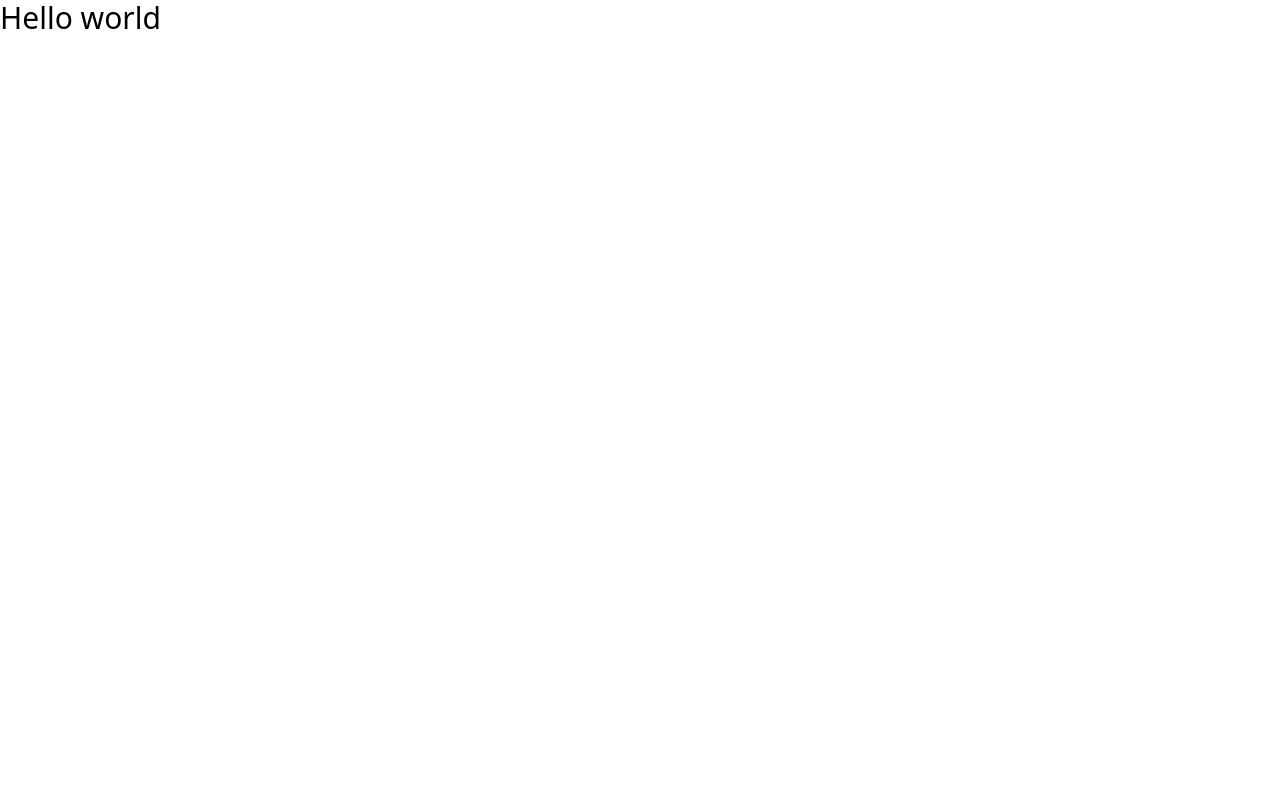
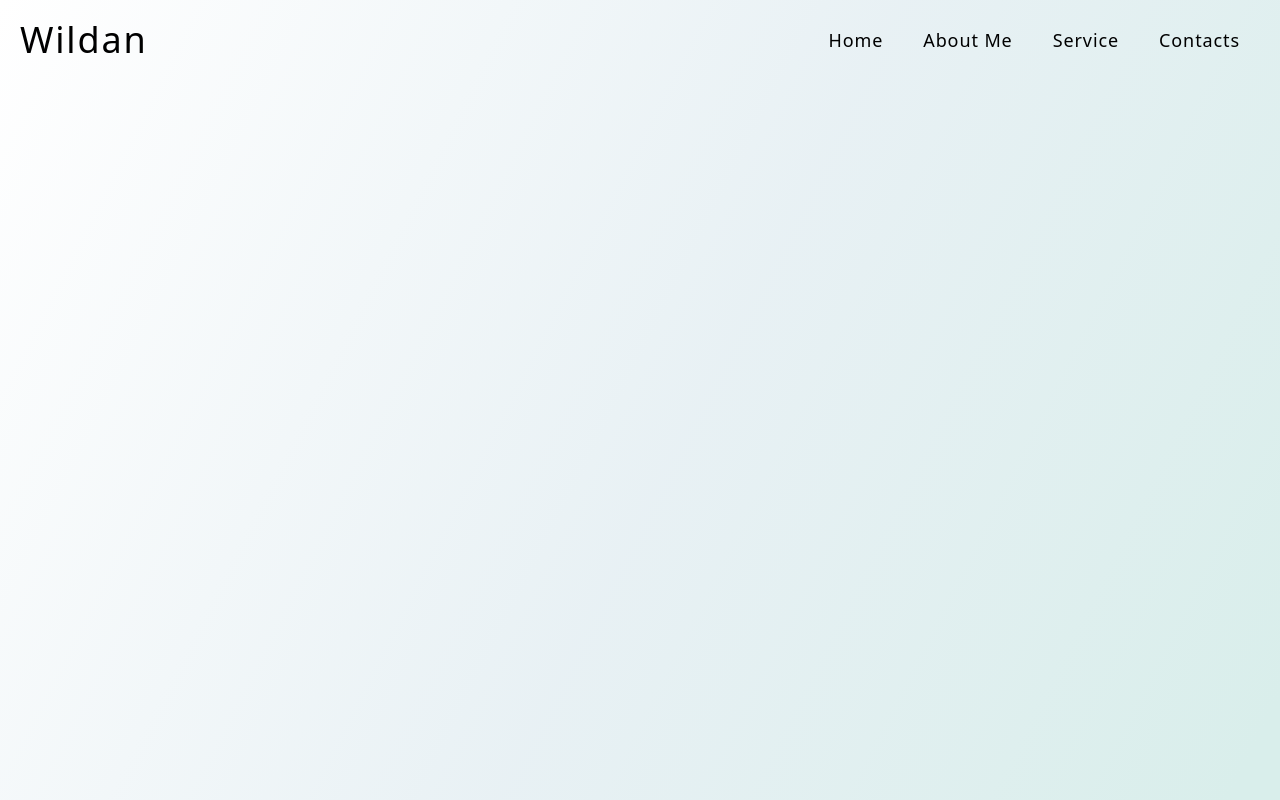
Before and after one commit to Wildanzr/personal-portofolio, a React (Vite) app: page / in a window 1280 px wide. Built offline with nearby package versions, Linux system fonts and the light colour scheme.

Commit message:
feat: navbar

```diff
--- a/src/App.jsx
+++ b/src/App.jsx
@@ -1,9 +1,13 @@
 import React from 'react'
+
+import Navbar from './components/Navbar'
+
+import './styles/Background.css'
 
 function App () {
   return (
-    <div className="flex">
-      <p className='text-3xl'>Hello world</p>
+    <div className="bglight mx-auto h-screen font-poppins">
+      <Navbar />
     </div>
   )
 }
--- /dev/null
+++ b/src/components/Navbar.jsx
@@ -0,0 +1,18 @@
+import React from 'react'
+
+const Navbar = () => {
+  return (
+    <div className="flex flex-row container py-5 px-5 justify-between">
+      <p className="text-4xl font-medium tracking-wider">Wildan</p>
+
+      <div className="flex items-center">
+        <p className='text-lg font-normal tracking-wider px-5'>Home</p>
+        <p className='text-lg font-normal tracking-wider px-5'>About Me</p>
+        <p className='text-lg font-normal tracking-wider px-5'>Service</p>
+        <p className='text-lg font-normal tracking-wider px-5'>Contacts</p>
+      </div>
+    </div>
+  )
+}
+
+export default Navbar
--- a/src/index.css
+++ b/src/index.css
@@ -1,3 +1,5 @@
 @tailwind base;
 @tailwind components;
 @tailwind utilities;
+
+@import url('https://fonts.googleapis.com/css2?family=Poppins:wght@100;200;300;400;500;600;700&display=swap');
--- /dev/null
+++ b/src/styles/Background.css
@@ -0,0 +1,7 @@
+.bglight {
+    background: linear-gradient(296.82deg, #D9EEEB 3.03%, rgba(208, 226, 233, 0.489125) 46.3%, rgba(218, 218, 229, 0) 100%);
+}
+
+.bgdark {
+    background: linear-gradient(296.82deg, #120024 3.03%, #052041 46.3%, #120024 100%);
+}
--- a/tailwind.config.js
+++ b/tailwind.config.js
@@ -1,10 +1,20 @@
+// tailwind.config.js
+const defaultTheme = require('tailwindcss/defaultTheme')
+
 module.exports = {
   content: [
     './index.html',
     './src/**/*.{vue,js,ts,jsx,tsx}'
   ],
   theme: {
-    extend: {}
+    extend: {
+      container: {
+        center: true
+      },
+      fontFamily: {
+        poppins: ['Poppins', ...defaultTheme.fontFamily.sans]
+      }
+    }
   },
   plugins: []
 }
```
Also changed, not shown: src/App.css (deleted, +0 -42 lines).
